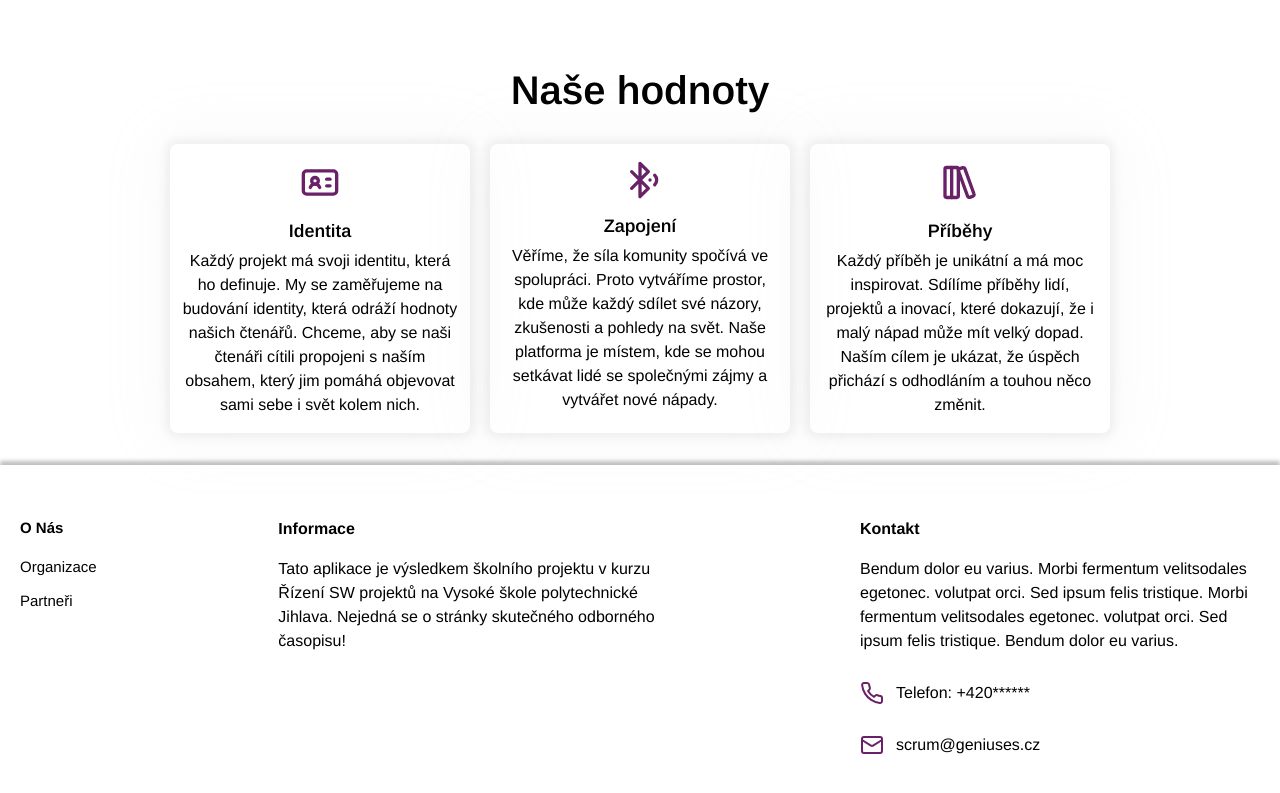
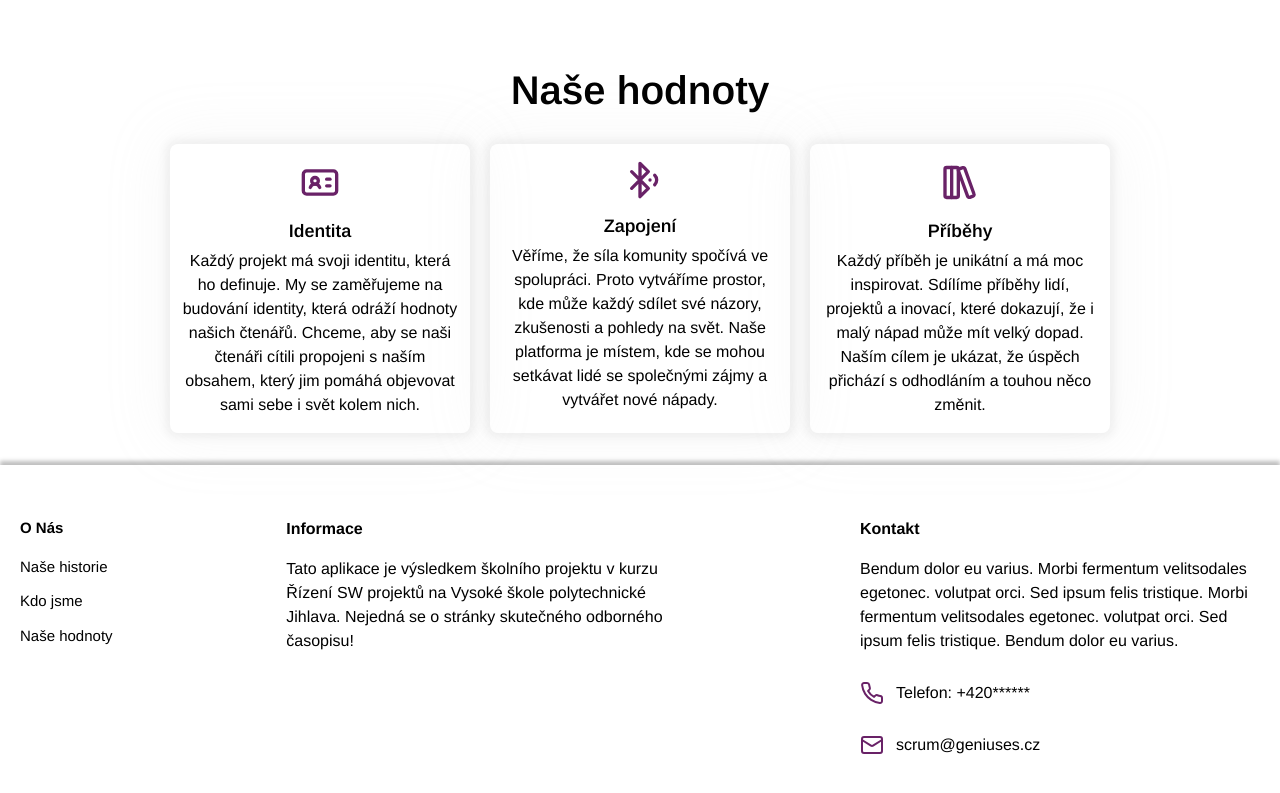
Before and after one commit to dshamsani/scrum_geniuses, a React (Vite) app in the folder code/: page /about in a window 1280 px wide. Shown: the part 951-1744 px from the top of the page. Built offline with nearby package versions, Linux system fonts and the light colour scheme.

Commit message:
feat: footer links

```diff
--- a/code/src/components/layout/Footer.tsx
+++ b/code/src/components/layout/Footer.tsx
@@ -1,3 +1,4 @@
+import { Link } from "@tanstack/react-router";
 import { Mail, Phone } from "lucide-react";
 import type { FC } from "react";
 
@@ -6,10 +7,19 @@ export const Footer: FC = () => {
     <footer className="shadow-custom-drop-top h-[400px] flex p-mobile md:p-desktop">
       <div className="flex h-fit w-full justify-between pt-8">
         <div className="flex text-[15px] flex-col gap-4">
-          <h2 className="font-bold">O Nás</h2>
+          <Link to="/about">
+            <h2 className="font-bold">O Nás</h2>
+          </Link>
           <div className="flex flex-col gap-3">
-            <span className="">Organizace</span>
-            <span>Partneři</span>
+            <Link to="/about">
+              <span>Naše historie</span>
+            </Link>
+            <Link to="/about">
+              <span>Kdo jsme</span>
+            </Link>
+            <Link to="/about">
+              <span>Naše hodnoty</span>
+            </Link>
           </div>
         </div>
         <div className="flex flex-col max-w-[400px] gap-4">
```
